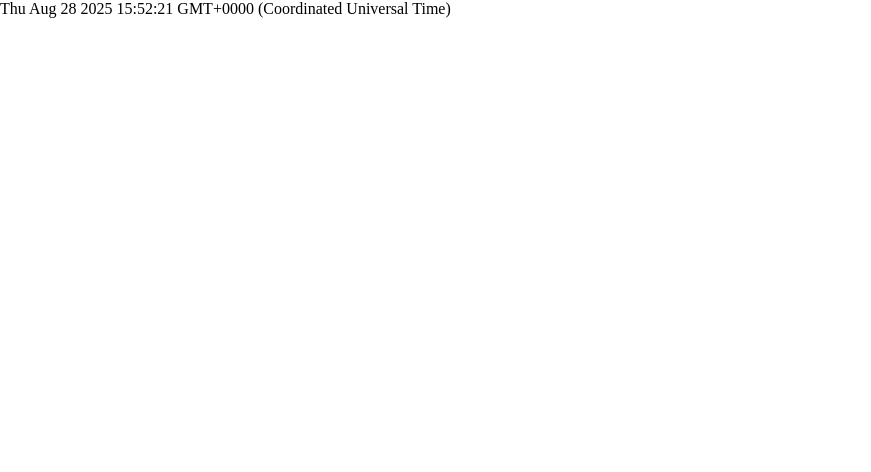
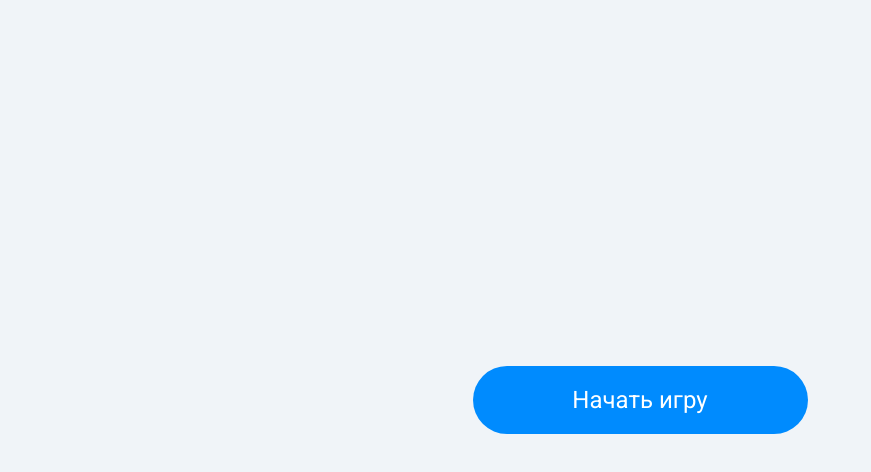
Before and after one commit to egorReka/vue-remember-word, a Vue app: page / in a window 1280 px wide. Shown: the top 472 px of the page, without its empty margins (0-871 px from the left). Built offline with nearby package versions, Linux system fonts and the light colour scheme.

Commit message:
feat: создает компонент конопки - добавляет базовые стили и пременные для цветов - подключает шрифт

```diff
--- a/index.html
+++ b/index.html
@@ -1,13 +1,19 @@
 <!doctype html>
 <html lang="en">
+
 <head>
   <meta charset="UTF-8" />
   <link rel="icon" type="image/svg+xml" href="/vite.svg" />
   <meta name="viewport" content="width=device-width, initial-scale=1.0" />
   <title>Vite + Vue</title>
+  <link rel="preconnect" href="https://fonts.googleapis.com">
+  <link rel="preconnect" href="https://fonts.gstatic.com" crossorigin>
+  <link href="https://fonts.googleapis.com/css2?family=Roboto:wdth,wght@75..100,100..900&display=swap" rel="stylesheet">
 </head>
+
 <body>
   <div id="app"></div>
   <script type="module" src="/src/main.js"></script>
 </body>
+
 </html>
--- a/src/App.vue
+++ b/src/App.vue
@@ -1,9 +1,18 @@
 <script setup>
-const currentDate = new Date();
+import Button from './components/Button.vue';
 </script>
 
 <template>
-  {{ currentDate }}
+  <header></header>
+  <main class="main">
+    <Button>Начать игру</Button>
+  </main>
 </template>
 
-<style scoped></style>
+<style scoped>
+.main {
+  display: grid;
+  place-content: center;
+  min-height: 100vh;
+}
+</style>
--- /dev/null
+++ b/src/components/Button.vue
@@ -0,0 +1,28 @@
+<script setup></script>
+
+<template>
+  <button class="button">
+    <slot></slot>
+  </button>
+</template>
+
+<style scoped>
+.button {
+  min-height: 68px;
+  min-width: 335px;
+  padding: 16px 32px;
+  font-family: var(--font-family);
+  font-size: 24px;
+  text-align: center;
+  background-color: var(--color-bg-button);
+  border: none;
+  border-radius: 100px;
+  color: var(--color-primary);
+  cursor: pointer;
+  transition: opacity 0.2s ease;
+}
+
+.button:hover {
+  opacity: 0.8;
+}
+</style>
--- a/src/style.css
+++ b/src/style.css
@@ -1,4 +1,12 @@
 :root {
+  --font-family: 'Roboto', 'Arial', sans-serif;
+
+  --color-primary: #ffffff;
+  --color-primary-inverted: #000000;
+  --color-font-basic: #222222;
+  --color-bg-basic: #f0f4f8;
+  --color-border-card: #cce8ff;
+  --color-bg-button: #008bfe;
 }
 
 *,
@@ -7,11 +15,21 @@
   box-sizing: border-box;
 }
 
-body {
-  margin: 0;
-
+html {
+  scroll-behavior: smooth;
   font-synthesis: none;
   text-rendering: optimizeLegibility;
   -webkit-font-smoothing: antialiased;
   -moz-osx-font-smoothing: grayscale;
 }
+
+body {
+  display: grid;
+  grid-template-rows: auto 1fr;
+  margin: 0;
+  background-color: var(--color-bg-basic);
+  font-family: var(--font-family);
+  font-weight: 400;
+  font-size: 16px;
+  line-height: 1.5;
+}
```
Lines whose indentation alone changed are shown as unchanged.
